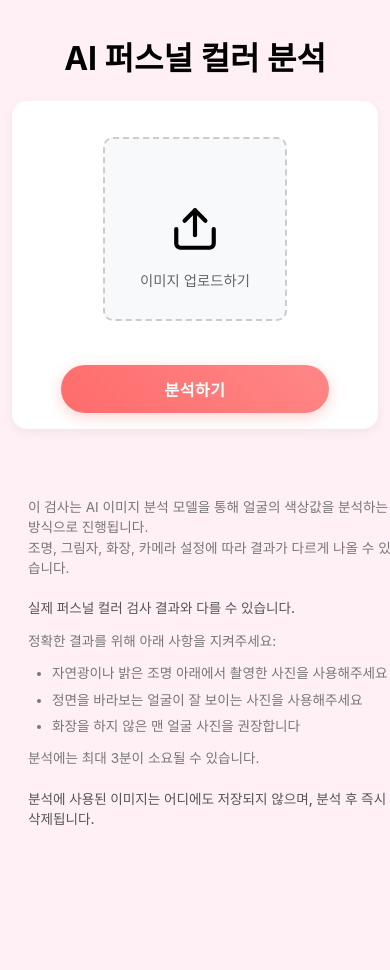
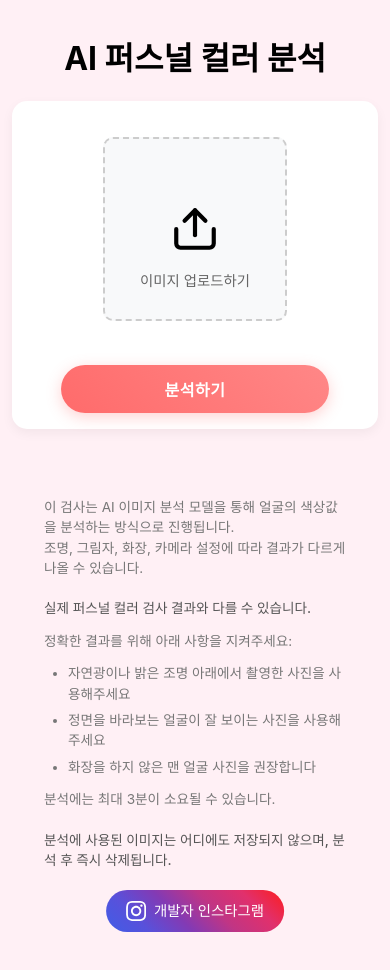
Before and after one commit to Mingjaam/Pcolorweb, a React (Create React App) app: page / in a window 390 px wide. Shown: the top 970 px of the page. Before the commit the page ends 890 px from the top, so only its background shows below. Built offline with nearby package versions, Linux system fonts and the light colour scheme.

Commit message:
모바일 오류 고치기 ing

```diff
--- a/src/App.css
+++ b/src/App.css
@@ -391,6 +391,7 @@
     color: #666;
     font-size: 0.9rem;
     line-height: 1.5;
+    box-sizing: border-box;
 }
 
 .info-text {
@@ -419,6 +420,22 @@
     .info-section {
         padding: 16px;
         font-size: 0.85rem;
+        width: calc(100% - 32px);
+        margin: 20px 16px;
+    }
+
+    /* 인스타그램 버튼 모바일 대응 */
+    .instagram-button {
+        width: calc(100% - 32px);
+        max-width: 300px;
+        margin: 20px auto;
+        position: static;
+        transform: none;
+        left: auto;
+    }
+
+    .instagram-button:hover {
+        transform: translateY(-2px);
     }
 }
 
@@ -442,15 +459,17 @@
     justify-content: center;
     align-items: center;
     height: 100px;
+    overflow-y: auto;
 }
 
 .keyword {
     background: linear-gradient(45deg, #FF6B6B, #FF8787);
     color: white;
-    padding: 6px 12px;
+    padding: 4px 10px;
     border-radius: 20px;
-    font-size: 0.9rem;
+    font-size: 0.8rem;
     font-weight: 500;
+    white-space: nowrap;
 }
 
 /* 피부톤 차트 영역 */
@@ -490,3 +509,102 @@
     min-width: 44px;
     padding: 8px 16px;
 }
+
+/* 인스타그램 버튼 스타일 */
+.instagram-button {
+    display: flex;
+    align-items: center;
+    justify-content: center;
+    gap: 8px;
+    background: linear-gradient(45deg, #405DE6, #5851DB, #833AB4, #C13584, #E1306C, #FD1D1D);
+    color: white;
+    padding: 10px 20px;
+    border-radius: 25px;
+    border: none;
+    cursor: pointer;
+    font-size: 0.9rem;
+    font-weight: 500;
+    margin: 20px 0;
+    transition: all 0.3s ease;
+    text-decoration: none;
+    width: fit-content;
+    position: relative;
+    left: 50%;
+    transform: translateX(-50%);
+
+}
+
+.instagram-button:hover {
+    transform: translate(-50%, -2px);
+    box-shadow: 0 4px 15px rgba(225, 48, 108, 0.3);
+}
+
+.instagram-button svg {
+    width: 20px;
+    height: 20px;
+}
+
+/* 버튼 그룹 스타일 */
+.button-group {
+    display: flex;
+    gap: 16px;
+    justify-content: center;
+    align-items: center;
+    margin: 30px 0;
+    width: 100%;
+    padding: 0 16px;  /* 좌우 여백 추가 */
+    box-sizing: border-box;
+}
+
+.button-group .upload-button.reset,
+.button-group .instagram-button.result {
+    margin: 0;
+    position: static;
+    transform: none;
+    flex: 1;
+    height: 44px;
+    display: flex;
+    align-items: center;
+    justify-content: center;
+    padding: 0 20px;
+    font-size: 0.9rem;
+    font-weight: 500;
+    white-space: nowrap;  /* 텍스트 줄바꿈 방지 */
+}
+
+.button-group .instagram-button.result {
+    background: linear-gradient(45deg, #405DE6, #5851DB, #833AB4, #C13584, #E1306C, #FD1D1D);
+    box-shadow: 0 4px 15px rgba(225, 48, 108, 0.3);
+}
+
+.button-group .instagram-button.result:hover {
+    transform: translateY(-2px);
+}
+
+.button-group .instagram-button.result svg {
+    width: 16px;
+    height: 16px;
+    margin-right: 8px;
+}
+
+/* 모바일 대응 */
+@media (max-width: 768px) {
+    .button-group {
+        gap: 12px;  /* 간격 약간 줄임 */
+        padding: 0 12px;  /* 좌우 여백 줄임 */
+    }
+
+    .button-group .upload-button.reset,
+    .button-group .instagram-button.result {
+        font-size: 0.85rem;  /* 폰트 크기 약간 줄임 */
+        padding: 0 14px;  /* 패딩 줄임 */
+    }
+}
+
+/* 모바일 대응 */
+@media (max-width: 768px) {
+    .keyword {
+        font-size: 0.75rem;
+        padding: 4.5px 8px;
+    }
+}
--- a/src/App.js
+++ b/src/App.js
@@ -184,6 +184,18 @@
                 <p className="info-text important">
                     분석에 사용된 이미지는 어디에도 저장되지 않으며, 분석 후 즉시 삭제됩니다.
                 </p>
+
+                <a
+                    href="https://www.instagram.com/dev_.min/profilecard/?igsh=MW40YnFiNm4wYmY4ag=="
+                    target="_blank"
+                    rel="noopener noreferrer"
+                    className="instagram-button"
+                >
+                    <svg viewBox="0 0 24 24" fill="currentColor">
+                        <path d="M12 2.163c3.204 0 3.584.012 4.85.07 3.252.148 4.771 1.691 4.919 4.919.058 1.265.069 1.645.069 4.849 0 3.205-.012 3.584-.069 4.849-.149 3.225-1.664 4.771-4.919 4.919-1.266.058-1.644.07-4.85.07-3.204 0-3.584-.012-4.849-.07-3.26-.149-4.771-1.699-4.919-4.92-.058-1.265-.07-1.644-.07-4.849 0-3.204.013-3.583.07-4.849.149-3.227 1.664-4.771 4.919-4.919 1.266-.057 1.645-.069 4.849-.069zm0-2.163c-3.259 0-3.667.014-4.947.072-4.358.2-6.78 2.618-6.98 6.98-.059 1.281-.073 1.689-.073 4.948 0 3.259.014 3.668.072 4.948.2 4.358 2.618 6.78 6.98 6.98 1.281.058 1.689.072 4.948.072 3.259 0 3.668-.014 4.948-.072 4.354-.2 6.782-2.618 6.979-6.98.059-1.28.073-1.689.073-4.948 0-3.259-.014-3.667-.072-4.947-.196-4.354-2.617-6.78-6.979-6.98-1.281-.059-1.69-.073-4.949-.073zm0 5.838c-3.403 0-6.162 2.759-6.162 6.162s2.759 6.163 6.162 6.163 6.162-2.759 6.162-6.163c0-3.403-2.759-6.162-6.162-6.162zm0 10.162c-2.209 0-4-1.79-4-4 0-2.209 1.791-4 4-4s4 1.791 4 4c0 2.21-1.791 4-4 4zm6.406-11.845c-.796 0-1.441.645-1.441 1.44s.645 1.44 1.441 1.44c.795 0 1.439-.645 1.439-1.44s-.644-1.44-1.439-1.44z"/>
+                    </svg>
+                    개발자 인스타그램
+                </a>
             </div>
         </div>
     );
@@ -381,12 +393,25 @@
                     </div>
                 </div>
 
+                <div className="button-group">
                     <button
                         className="upload-button reset"
                         onClick={() => navigate('/')}
                     >
                         다시 검사하기
                     </button>
+                    <a
+                        href="https://www.instagram.com/dev_.min/profilecard/?igsh=MW40YnFiNm4wYmY4ag=="
+                        target="_blank"
+                        rel="noopener noreferrer"
+                        className="instagram-button result"
+                    >
+                        <svg viewBox="0 0 24 24" fill="currentColor">
+                            <path d="M12 2.163c3.204 0 3.584.012 4.85.07 3.252.148 4.771 1.691 4.919 4.919.058 1.265.069 1.645.069 4.849 0 3.205-.012 3.584-.069 4.849-.149 3.225-1.664 4.771-4.919 4.919-1.266.058-1.644.07-4.85.07-3.204 0-3.584-.012-4.849-.07-3.26-.149-4.771-1.699-4.919-4.92-.058-1.265-.07-1.644-.07-4.849 0-3.204.013-3.583.07-4.849.149-3.227 1.664-4.771 4.919-4.919 1.266-.057 1.645-.069 4.849-.069zm0-2.163c-3.259 0-3.667.014-4.947.072-4.358.2-6.78 2.618-6.98 6.98-.059 1.281-.073 1.689-.073 4.948 0 3.259.014 3.668.072 4.948.2 4.358 2.618 6.78 6.98 6.98 1.281.058 1.689.072 4.948.072 3.259 0 3.668-.014 4.948-.072 4.354-.2 6.782-2.618 6.979-6.98.059-1.28.073-1.689.073-4.948 0-3.259-.014-3.667-.072-4.947-.196-4.354-2.617-6.78-6.979-6.98-1.281-.059-1.69-.073-4.949-.073zm0 5.838c-3.403 0-6.162 2.759-6.162 6.162s2.759 6.163 6.162 6.163 6.162-2.759 6.162-6.163c0-3.403-2.759-6.162-6.162-6.162zm0 10.162c-2.209 0-4-1.79-4-4 0-2.209 1.791-4 4-4s4 1.791 4 4c0 2.21-1.791 4-4 4zm6.406-11.845c-.796 0-1.441.645-1.441 1.44s.645 1.44 1.441 1.44c.795 0 1.439-.645 1.439-1.44s-.644-1.44-1.439-1.44z"/>
+                        </svg>
+                        개발자 인스타그램
+                    </a>
+                </div>
             </div>
         </div>
     );
```
Lines whose indentation alone changed are shown as unchanged.
